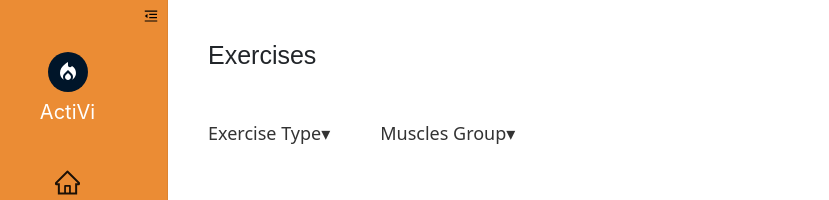
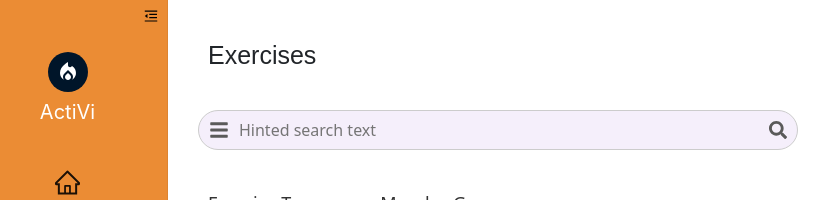
Before and after one commit to rlitoncs/ActiVi, a React (Create React App) app in the folder frontend/: page /exercises in a window 1280 px wide. Shown: the top 200 px of the page, without its empty margins (32-861 px from the left). Built offline with nearby package versions, Linux system fonts and the light colour scheme; no server answers.

Commit message:
complete exercise page

```diff
--- a/frontend/src/components/ExercisesList.jsx
+++ b/frontend/src/components/ExercisesList.jsx
@@ -2,11 +2,17 @@ import React, { useState, useEffect } from 'react';
 import axios from 'axios';
 import ExerciseListItem from './ExerciseListItem';
 import '../styles/ExercisesList.scss';
+import { FaBars, FaSearch } from "react-icons/fa";
 
 const ExerciseList = () => {
   const [exercises, setExercises] = useState([]);
   const [selectedType, setSelectedType] = useState('All');
   const [selectedMuscle, setSelectedMuscle] = useState('All');
+
+
+
+  const [filteredExercises, setFilteredExercises] = useState([]);
+  const [searchTerm, setSearchTerm] = useState('');
 
   // Function to handle dropdown change
   const exerciseTypeChange = (event) => {
@@ -17,35 +23,62 @@ const ExerciseList = () => {
     setSelectedMuscle(event.target.value);
   }
 
+  const handleSearchInputChange = (event) => {
+    setSearchTerm(event.target.value);
+  };
+
   useEffect(() => {
     // Fetch data from the backend
     axios.get('/api/exercises')
       .then(response => {
         setExercises(response.data);  // Set the fetched data to the state
+        setFilteredExercises(response.data);
+        console.log(exercises);
       })
       .catch(error => {
         console.error('Error fetching data:', error);
       });
   }, []);
 
-  const filterAll = exercises.filter(exercise => {
+  useEffect(()=> {
+    let searchFilter = exercises.filter((exercise) => exercise.exercise_name.toLowerCase().includes(searchTerm.toLowerCase()));
+    console.log(searchFilter,'searchFilter')
+
+    //moved logic
+    const realExercises = searchFilter.filter(exercise => {
       const exerciseType = selectedType === 'Cardio' ? 2 : 1;
-
       let isType = exercise.exercise_type_id === exerciseType;
       let isMuscle = exercise.muscle_group === selectedMuscle;
-
       if (selectedType === "All") {
         isType = true;
       }
-
       if (selectedMuscle === "All") { isMuscle = true; }
-
       const shouldKeep = isType === true && isMuscle === true;
       return shouldKeep;
     });
 
+    setFilteredExercises(realExercises);
+  }, [searchTerm, selectedMuscle, selectedType ])
+
+  // logic for the Exercise Type and Muscles Group dropdown.
+
+
   return (
     <div >
+      <form>
+        <div className="search-container">
+          <FaBars className="left-icon" />
+          <input
+            type="text"
+            placeholder="Hinted search text"
+            value={searchTerm}
+            onChange={handleSearchInputChange}
+            className="search-input"
+          />
+          <FaSearch className="right-icon" />
+        </div>
+      </form>
+
       <div className="dropdown">
         <label htmlFor="exercise-type-select" className="dropdown-label">
           Exercise Type
@@ -57,7 +90,6 @@ const ExerciseList = () => {
           <option value="Strength">Strength</option>
         </select>
       </div>
-      {/* this is the one we need to adjust to muscle groups */}
       <div className="dropdown">
         <label htmlFor="exercise-type-select" className="dropdown-label">
           Muscles Group
@@ -74,7 +106,7 @@ const ExerciseList = () => {
         </select>
       </div>
       <div className='exercise-list__main'>
-        {filterAll.map(exercise => {
+        {filteredExercises.map(exercise => {
           return (<ExerciseListItem
             key={exercise.id}
             id={exercise.id}
--- a/frontend/src/styles/ExercisesList.scss
+++ b/frontend/src/styles/ExercisesList.scss
@@ -31,3 +31,50 @@
     cursor: pointer;
     z-index: 1;
   }
+
+  .search-container {
+    margin-left:30px;
+    margin-bottom: 30px;
+    position: relative;
+    width: 100%;
+    max-width: 600px;
+    height: 40px;
+    border-radius: 25px;
+    overflow: hidden;
+    background-color: #f5effb; // Light purple background color
+    border: 1px solid #ccc; // Border color similar to the image
+  }
+
+  .left-icon {
+    position: absolute;
+    left: 10px;
+    top: 50%;
+    transform: translateY(-50%);
+    color: #5a5a5a; // Grayish color for the icon
+    font-size: 20px;
+    pointer-events: none; // Let clicks pass through
+  }
+
+  .search-input {
+    width: 100%;
+    height: 100%;
+    padding: 0 40px; // Padding for both left and right icons
+    padding-left: 40px; // Space for the left icon
+    padding-right: 40px; // Space for the right icon
+    border: none;
+    outline: none;
+    background-color: transparent; // Match input background with container
+    border-radius: 25px;
+    font-size: 16px;
+    color: #333; // Text color
+  }
+
+  .right-icon {
+    position: absolute;
+    right: 10px;
+    top: 50%;
+    transform: translateY(-50%);
+    color: #5a5a5a;
+    font-size: 18px;
+    pointer-events: none; // Let clicks pass through
+  }
```
Lines whose indentation alone changed are shown as unchanged.
